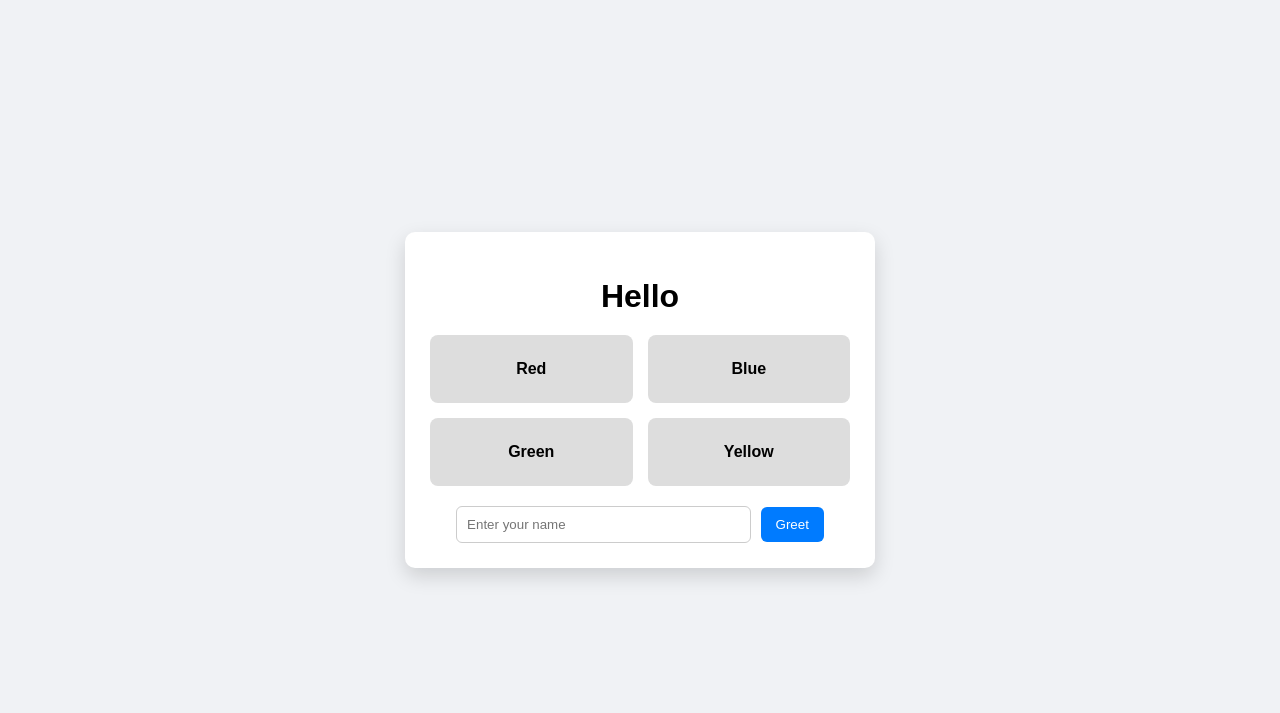
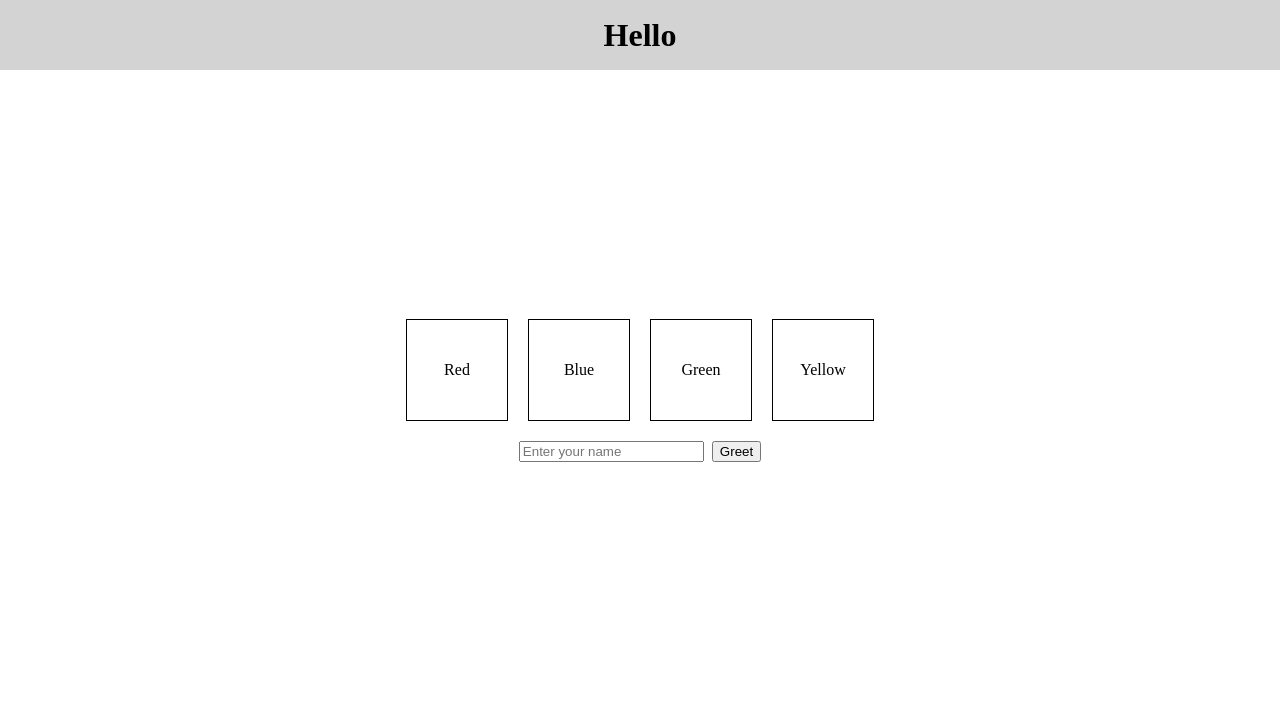
Before and after one commit to Roop96-dev/Dom-greeting-color-box, a plain HTML site: page index.html in a window 1280 px wide. Drawn offline with Linux system fonts and the light colour scheme.

Commit message:
Refactor index.html for layout and interaction improvements
Updated the HTML structure and styles for better layout and functionality.

```diff
--- a/index.html
+++ b/index.html
@@ -4,111 +4,81 @@
 <html lang="en">
   <head>
     <meta charset="UTF-8" />
-    <title>DOM Color Boxes</title>
-
+    <meta name="viewport" content="width=device-width, initial-scale=1.0" />
+    <title>Dom Implementation</title>
     <style>
       body {
-        font-family: Arial, sans-serif;
-        background: #f0f2f5;
+        margin: 0;
+        padding: 0;
         display: flex;
+        flex-direction: column;
+        align-items: center;
+      }
+      #header {
+        width: 100%;
+        height: 70px;
+        background-color: lightgrey;
+        display: flex;
+        align-items: center;
+        justify-content: center;
+      }
+      main {
+        display: flex;
+        flex-direction: column;
         justify-content: center;
         align-items: center;
-        height: 100vh;
-        margin: 0;
+        gap: 20px;
+        height: calc(100vh - 160px);
       }
-
-      .container {
-        background: #fff;
-        padding: 25px;
-        width: 420px;
-        text-align: center;
-        border-radius: 10px;
-        box-shadow: 0 8px 20px rgba(0, 0, 0, 0.15);
+      .box-container {
+        display: flex;
+        gap: 20px;
       }
-
-      h1 {
-        margin-bottom: 20px;
+      .box {
+        width: 100px;
+        height: 100px;
+        display: flex;
+        align-items: center;
+        justify-content: center;
+        border: 1px solid black;
       }
-
-      .boxes {
-        display: grid;
-        grid-template-columns: repeat(2, 1fr);
-        gap: 15px;
-        margin-bottom: 20px;
-      }
-
-      .box {
-        padding: 25px;
-        background: #ddd;
-        border-radius: 8px;
-        font-weight: bold;
-        cursor: pointer;
-        transition: 0.2s;
-      }
-
-      .box:hover {
-        transform: scale(1.05);
-      }
-
-      input {
-        padding: 10px;
-        width: 65%;
-        border-radius: 6px;
-        border: 1px solid #ccc;
-      }
-
-      button {
-        padding: 10px 15px;
-        margin-left: 5px;
-        border: none;
-        border-radius: 6px;
-        background: #007bff;
-        color: #fff;
-        cursor: pointer;
-      }
-
-      button:hover {
-        background: #0056b3;
+      .form-row {
+        display: flex;
+        gap: 8px;
       }
     </style>
   </head>
+  <body>
+    <header id="header">
+      <h1 id="greeting">Hello</h1>
+    </header>
 
-  <body>
-    <div class="container">
-      <h1 id="heading">Hello</h1>
-
-      <div class="boxes">
-        <div class="box" data-color="red">Red</div>
-        <div class="box" data-color="blue">Blue</div>
-        <div class="box" data-color="green">Green</div>
-        <div class="box" data-color="yellow">Yellow</div>
+    <main>
+      <div class="box-container">
+        <div class="box red">Red</div>
+        <div class="box blue">Blue</div>
+        <div class="box green">Green</div>
+        <div class="box yellow">Yellow</div>
       </div>
 
-      <input type="text" id="name" placeholder="Enter your name" />
-      <button id="btn">Greet</button>
-    </div>
-
-    <script>
-      // DOM: Change greeting text
-      const button = document.getElementById("btn");
-      const input = document.getElementById("name");
-      const heading = document.getElementById("heading");
-
-      button.addEventListener("click", function () {
-        const userName = input.value;
-        heading.textContent = "Hello, " + userName;
+      <div class="form-row">
+        <input type="text" id="username" placeholder="Enter your name" />
+        <button>Greet</button>
+      </div>
+    </main>
+  </body>
+  <script>
+    document.querySelector("button").addEventListener("click", function () {
+      document.getElementById("greeting").innerText =
+        document.getElementById("username").value.trim() === "" ?
+          "Hello"
+        : "Hello, " + document.getElementById("username").value;
+    });
+    document.querySelectorAll(".box").forEach(function (el) {
+      el.addEventListener("click", function () {
+        this.style.backgroundColor = this.innerText.toLowerCase();
+        this.style.color = "white";
       });
-
-      // DOM: Fill box color on click
-      const boxes = document.querySelectorAll(".box");
-
-      boxes.forEach(function (box) {
-        box.addEventListener("click", function () {
-          const color = box.getAttribute("data-color");
-          box.style.backgroundColor = color;
-          box.style.color = "#fff";
-        });
-      });
-    </script>
-  </body>
+    });
+  </script>
 </html>
```
